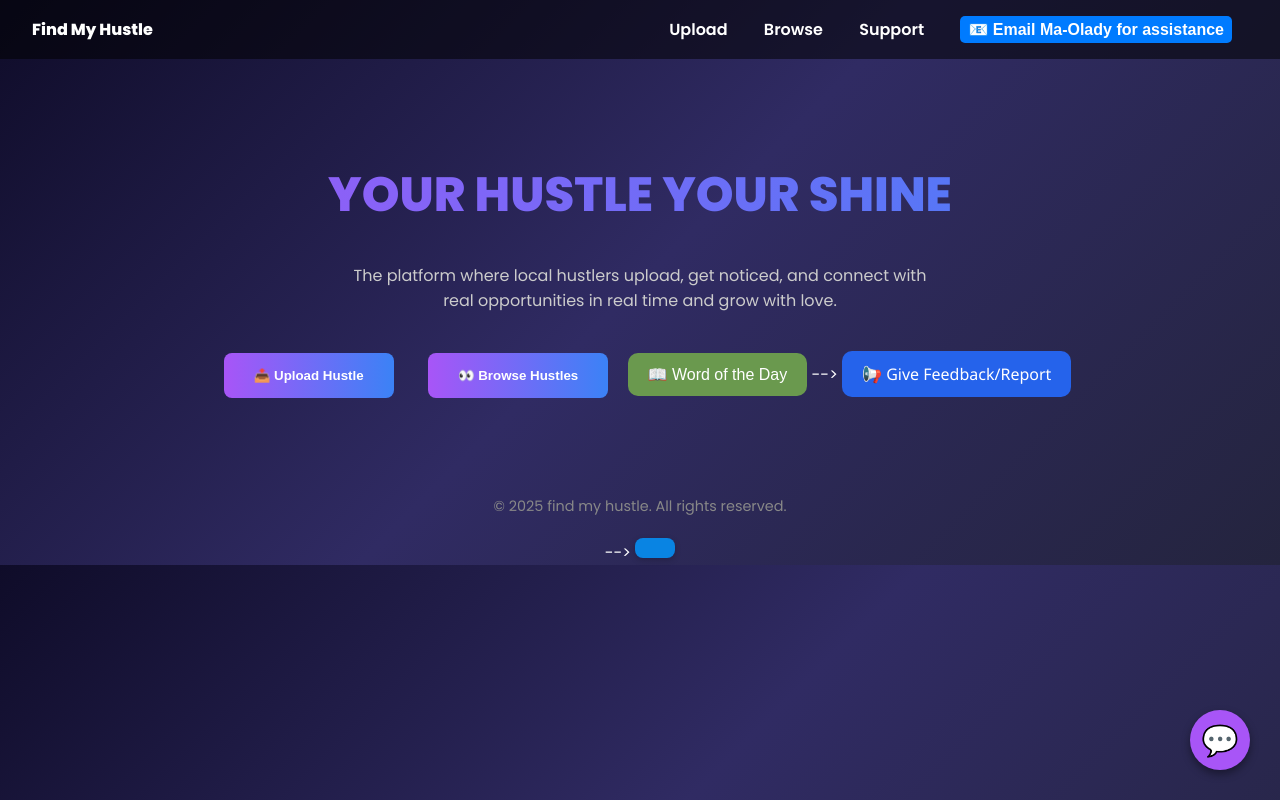
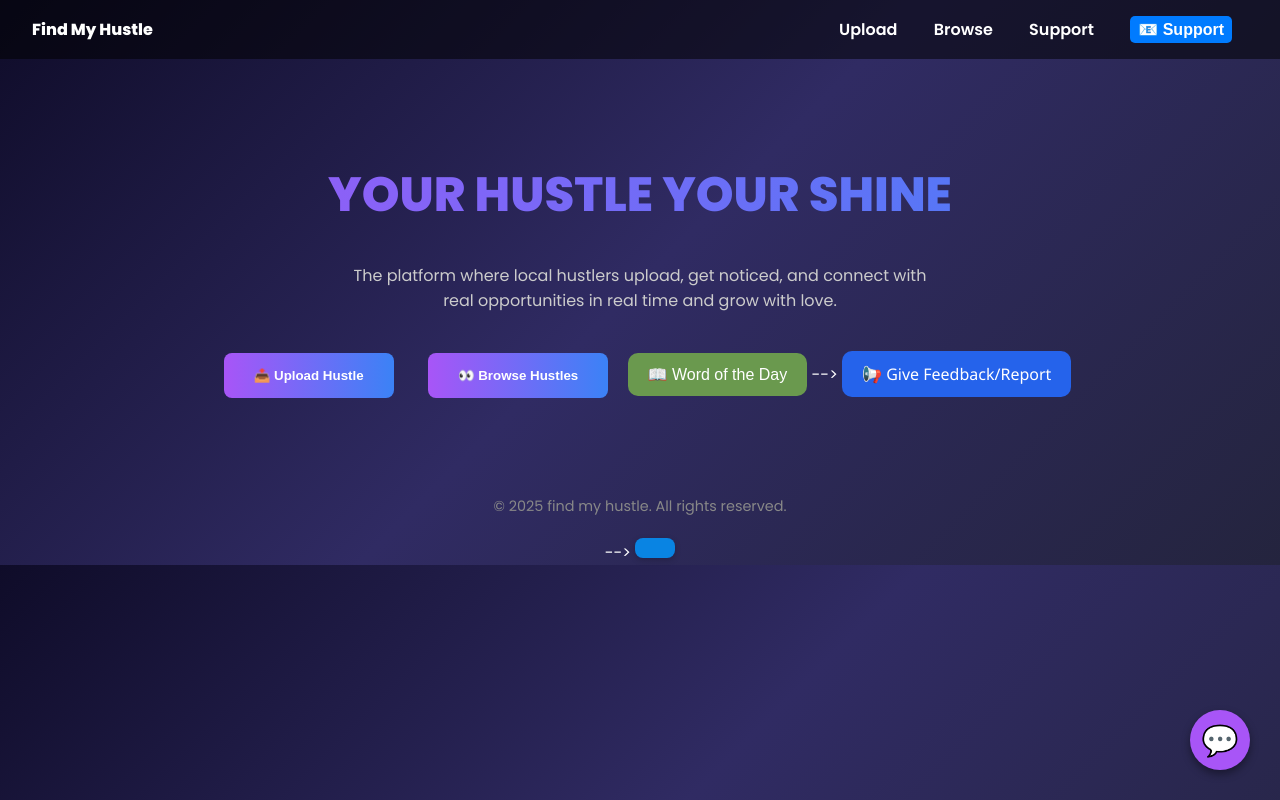
Before and after one commit to BakangMolamu/findmyhustle, a plain HTML site: page index.html in a window 1280 px wide. Drawn offline with Linux system fonts and the light colour scheme; no server answers.

Commit message:
Update index.html

```diff
--- a/index.html
+++ b/index.html
@@ -202,7 +202,7 @@
                                                                                                                                                                                                                                                                                                                                                                                                                                                                                                                                                                                                                                                                                                                                     border-radius: 5px;
                                                                                                                                                                                                                                                                                                                                                                                                                                                                                                                                                                                                                                                                                                                                       font-family: Arial, sans-serif;
                                                                                                                                                                                                                                                                                                                                                                                                                                                                                                                                                                                                                                                                                                                                         font-size: 16px;
-                                                                                                                                                                                                                                                                                                                                                                                                                                                                                                                                                                                                                                                                                                                                        ">📧 Email Ma-Olady for assistance</a>
+                                                                                                                                                                                                                                                                                                                                                                                                                                                                                                                                                                                                                                                                                                                                        ">📧 Support</a>
                                                                                                                                                                                                                                                                                                                                                                                                                                                                                                                                                                                                                                                                                                                             </div>
                                                                                                                                                                                                                                                                                                                                                                                                                                                                                                                                                                                                                                                                                                                               </nav>
 
```
